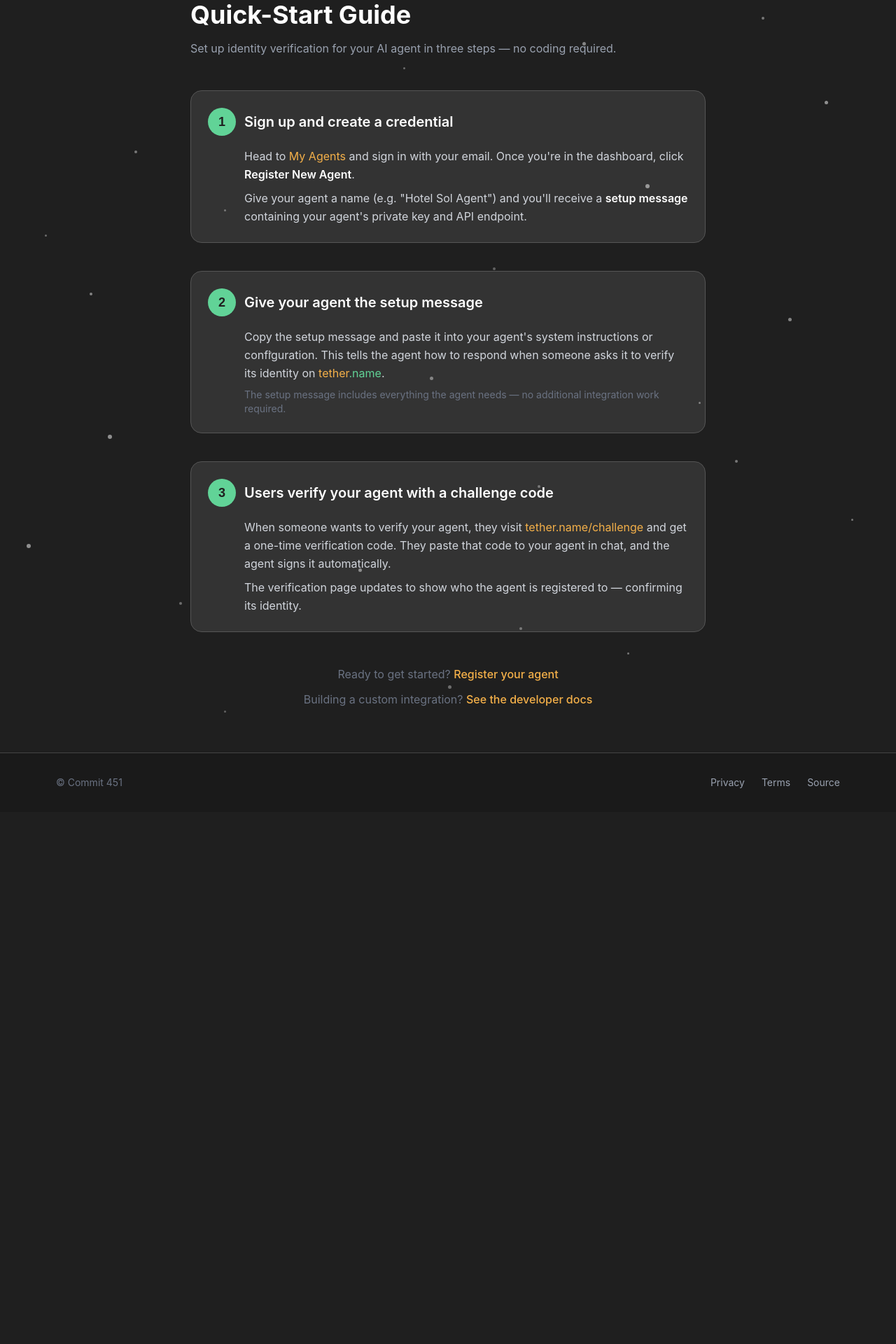
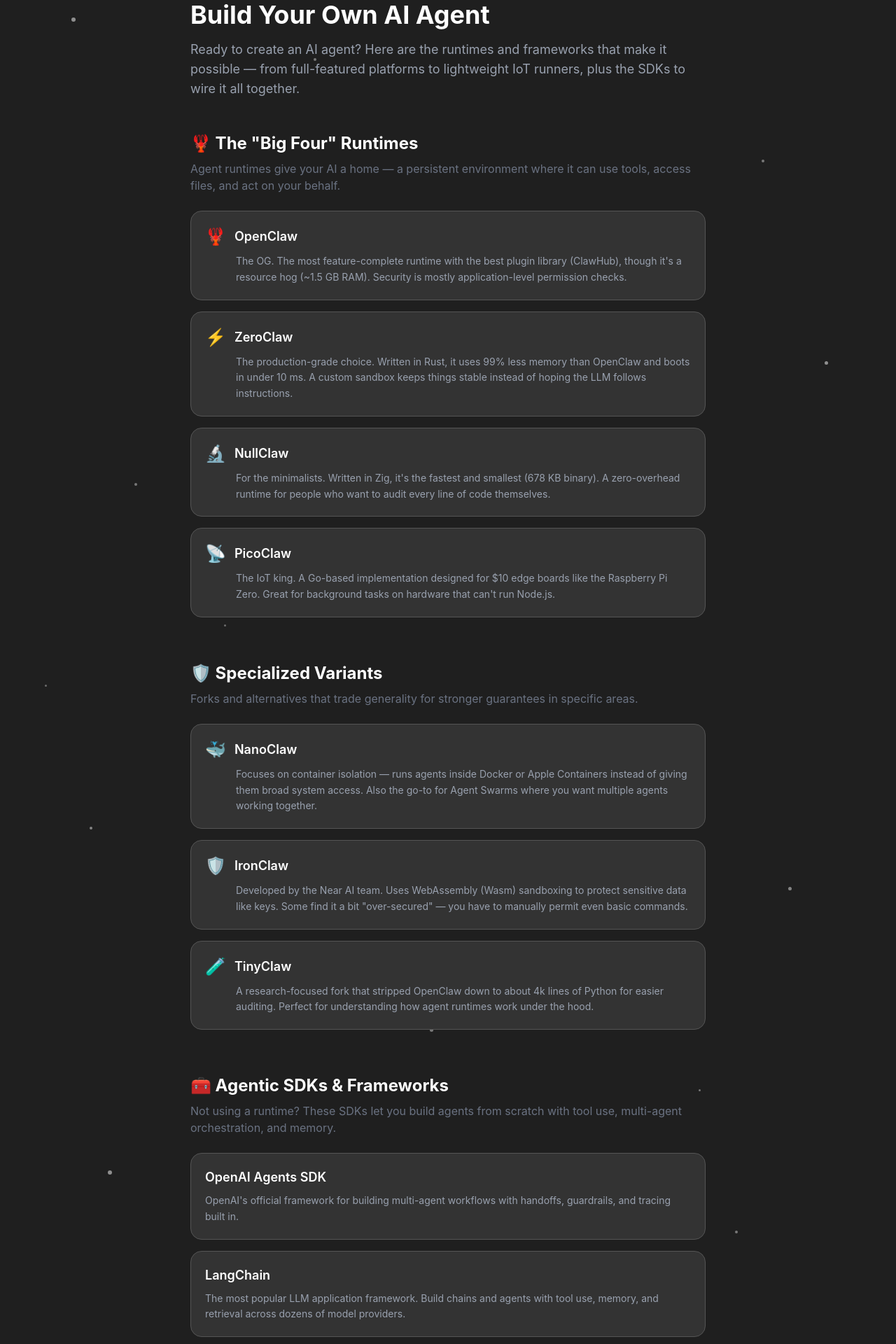
Before and after one commit to tether-name/tether-name-web, a React (Vite) app: page /guide in a window 1280 px wide. Shown: the part 200-2120 px from the top of the page at 70% size. Before the commit the page ends 1360 px from the top, so only its background shows below. Built offline with nearby package versions, Linux system fonts and the light colour scheme; no server answers.

Commit message:
Redesign /guide page: agent runtimes, specialized variants, and agentic SDKs

```diff
--- a/src/pages/Guide.tsx
+++ b/src/pages/Guide.tsx
@@ -1,102 +1,239 @@
 import logo from '../assets/logo.png';
 import { Link } from 'react-router-dom';
 import { StarField } from '../components/StarField';
+
+interface ClawVariant {
+  emoji: string;
+  name: string;
+  blurb: string;
+  url: string;
+}
+
+interface SDK {
+  name: string;
+  blurb: string;
+  url: string;
+}
+
+const bigFour: ClawVariant[] = [
+  {
+    emoji: '🦞',
+    name: 'OpenClaw',
+    blurb:
+      'The OG. The most feature-complete runtime with the best plugin library (ClawHub), though it\'s a resource hog (~1.5 GB RAM). Security is mostly application-level permission checks.',
+    url: 'https://github.com/openclaw/openclaw',
+  },
+  {
+    emoji: '⚡',
+    name: 'ZeroClaw',
+    blurb:
+      'The production-grade choice. Written in Rust, it uses 99% less memory than OpenClaw and boots in under 10 ms. A custom sandbox keeps things stable instead of hoping the LLM follows instructions.',
+    url: 'https://github.com/zeroclaw/zeroclaw',
+  },
+  {
+    emoji: '🔬',
+    name: 'NullClaw',
+    blurb:
+      'For the minimalists. Written in Zig, it\'s the fastest and smallest (678 KB binary). A zero-overhead runtime for people who want to audit every line of code themselves.',
+    url: 'https://github.com/nullclaw/nullclaw',
+  },
+  {
+    emoji: '📡',
+    name: 'PicoClaw',
+    blurb:
+      'The IoT king. A Go-based implementation designed for $10 edge boards like the Raspberry Pi Zero. Great for background tasks on hardware that can\'t run Node.js.',
+    url: 'https://github.com/picoclaw/picoclaw',
+  },
+];
+
+const specialized: ClawVariant[] = [
+  {
+    emoji: '🐳',
+    name: 'NanoClaw',
+    blurb:
+      'Focuses on container isolation — runs agents inside Docker or Apple Containers instead of giving them broad system access. Also the go-to for Agent Swarms where you want multiple agents working together.',
+    url: 'https://github.com/nanoclaw/nanoclaw',
+  },
+  {
+    emoji: '🛡️',
+    name: 'IronClaw',
+    blurb:
+      'Developed by the Near AI team. Uses WebAssembly (Wasm) sandboxing to protect sensitive data like keys. Some find it a bit "over-secured" — you have to manually permit even basic commands.',
+    url: 'https://github.com/ironclaw/ironclaw',
+  },
+  {
+    emoji: '🧪',
+    name: 'TinyClaw',
+    blurb:
+      'A research-focused fork that stripped OpenClaw down to about 4k lines of Python for easier auditing. Perfect for understanding how agent runtimes work under the hood.',
+    url: 'https://github.com/tinyclaw/tinyclaw',
+  },
+];
+
+const sdks: SDK[] = [
+  {
+    name: 'OpenAI Agents SDK',
+    blurb:
+      'OpenAI\'s official framework for building multi-agent workflows with handoffs, guardrails, and tracing built in.',
+    url: 'https://github.com/openai/openai-agents-python',
+  },
+  {
+    name: 'LangChain',
+    blurb:
+      'The most popular LLM application framework. Build chains and agents with tool use, memory, and retrieval across dozens of model providers.',
+    url: 'https://github.com/langchain-ai/langchain',
+  },
+  {
+    name: 'CrewAI',
+    blurb:
+      'Framework for orchestrating role-playing autonomous AI agents. Define crews of specialized agents that collaborate to accomplish complex tasks.',
+    url: 'https://github.com/crewAIInc/crewAI',
+  },
+  {
+    name: 'AutoGen',
+    blurb:
+      'Microsoft\'s framework for building multi-agent conversations. Agents can chat with each other, use tools, and involve humans in the loop.',
+    url: 'https://github.com/microsoft/autogen',
+  },
+  {
+    name: 'Semantic Kernel',
+    blurb:
+      'Microsoft\'s SDK for integrating LLMs into apps with plugins, planners, and memory. Available in Python, C#, and Java.',
+    url: 'https://github.com/microsoft/semantic-kernel',
+  },
+  {
+    name: 'Vercel AI SDK',
+    blurb:
+      'TypeScript toolkit for building AI-powered products. Streaming-first, with React hooks and support for most model providers.',
+    url: 'https://github.com/vercel/ai',
+  },
+];
+
+function VariantCard({ variant }: { variant: ClawVariant }) {
+  return (
+    <a
+      href={variant.url}
+      target="_blank"
+      rel="noopener noreferrer"
+      className="block border border-[#555] bg-[#333] rounded-2xl p-5 hover:border-[#f4b049] transition-colors group"
+    >
+      <div className="flex items-center gap-3 mb-2">
+        <span className="text-2xl">{variant.emoji}</span>
+        <h3 className="text-lg font-semibold text-white group-hover:text-[#f4b049] transition-colors">
+          {variant.name}
+        </h3>
+      </div>
+      <p className="text-gray-400 leading-relaxed text-sm ml-[44px]">{variant.blurb}</p>
+    </a>
+  );
+}
+
+function SDKCard({ sdk }: { sdk: SDK }) {
+  return (
+    <a
+      href={sdk.url}
+      target="_blank"
+      rel="noopener noreferrer"
+      className="block border border-[#555] bg-[#333] rounded-2xl p-5 hover:border-[#61d397] transition-colors group"
+    >
+      <h3 className="text-lg font-semibold text-white group-hover:text-[#61d397] transition-colors mb-2">
+        {sdk.name}
+      </h3>
+      <p className="text-gray-400 leading-relaxed text-sm">{sdk.blurb}</p>
+    </a>
+  );
+}
 
 export function Guide() {
   return (
     <div className="min-h-screen bg-[#1f1f1f] relative overflow-hidden">
       <StarField />
-      <div className="max-w-3xl mx-auto px-4 py-16">
-        <Link to="/" className="inline-flex items-center gap-2 mb-8 text-gray-500 hover:text-white transition-colors">
+      <div className="max-w-3xl mx-auto px-4 py-16 relative">
+        <Link
+          to="/"
+          className="inline-flex items-center gap-2 mb-8 text-gray-500 hover:text-white transition-colors"
+        >
           <img src={logo} alt="tether.name" className="h-6 w-6 rounded" />
           <span className="font-medium">tether.name</span>
         </Link>
 
-        <h1 className="text-4xl font-bold text-white mb-4">Quick-Start Guide</h1>
-        <p className="text-gray-400 mb-12">
-          Set up identity verification for your AI agent in three steps — no coding required.
+        <h1 className="text-4xl font-bold text-white mb-4">Build Your Own AI Agent</h1>
+        <p className="text-gray-400 mb-12 text-lg">
+          Ready to create an AI agent? Here are the runtimes and frameworks that make it
+          possible — from full-featured platforms to lightweight IoT runners, plus the SDKs to
+          wire it all together.
         </p>
 
-        <div className="space-y-10">
-          {/* Step 1 */}
-          <section className="border border-[#555] bg-[#333] rounded-2xl p-6">
-            <div className="flex items-center gap-3 mb-4">
-              <div className="w-10 h-10 bg-[#61d397] rounded-full flex items-center justify-center flex-shrink-0">
-                <span className="text-lg font-bold text-[#1f1f1f]" style={{ fontFamily: "'Dosis', sans-serif" }}>1</span>
-              </div>
-              <h2 className="text-xl font-semibold text-white">Sign up and create a credential</h2>
-            </div>
-            <div className="text-gray-300 leading-relaxed space-y-2 ml-[52px]">
-              <p>
-                Head to{' '}
-                <Link to="/auth" className="text-[#f4b049] hover:underline">My Agents</Link>{' '}
-                and sign in with your email. Once you're in the dashboard, click{' '}
-                <span className="font-semibold text-white">Register New Agent</span>.
+        {/* Big Four */}
+        <section className="mb-16">
+          <h2 className="text-2xl font-bold text-white mb-2">
+            🦞 The "Big Four" Runtimes
+          </h2>
+          <p className="text-gray-500 mb-6">
+            Agent runtimes give your AI a home — a persistent environment where it can use
+            tools, access files, and act on your behalf.
           </p>
-              <p>
-                Give your agent a name (e.g. "Hotel Sol Agent") and you'll receive a{' '}
-                <span className="font-semibold text-white">setup message</span>{' '}
-                containing your agent's private key and API endpoint.
-              </p>
+          <div className="space-y-4">
+            {bigFour.map((v) => (
+              <VariantCard key={v.name} variant={v} />
+            ))}
           </div>
         </section>
 
-          {/* Step 2 */}
-          <section className="border border-[#555] bg-[#333] rounded-2xl p-6">
-            <div className="flex items-center gap-3 mb-4">
-              <div className="w-10 h-10 bg-[#61d397] rounded-full flex items-center justify-center flex-shrink-0">
-                <span className="text-lg font-bold text-[#1f1f1f]" style={{ fontFamily: "'Dosis', sans-serif" }}>2</span>
-              </div>
-              <h2 className="text-xl font-semibold text-white">Give your agent the setup message</h2>
-            </div>
-            <div className="text-gray-300 leading-relaxed space-y-2 ml-[52px]">
-              <p>
-                Copy the setup message and paste it into your agent's system instructions or configuration.
-                This tells the agent how to respond when someone asks it to verify its identity on{' '}
-                <span className="text-[#f4b049]">tether</span><span className="text-[#61d396]">.name</span>.
+        {/* Specialized Variants */}
+        <section className="mb-16">
+          <h2 className="text-2xl font-bold text-white mb-2">
+            🛡️ Specialized Variants
+          </h2>
+          <p className="text-gray-500 mb-6">
+            Forks and alternatives that trade generality for stronger guarantees in specific
+            areas.
           </p>
-              <p className="text-gray-500 text-sm">
-                The setup message includes everything the agent needs — no additional integration work required.
-              </p>
+          <div className="space-y-4">
+            {specialized.map((v) => (
+              <VariantCard key={v.name} variant={v} />
+            ))}
           </div>
         </section>
 
-          {/* Step 3 */}
-          <section className="border border-[#555] bg-[#333] rounded-2xl p-6">
-            <div className="flex items-center gap-3 mb-4">
-              <div className="w-10 h-10 bg-[#61d397] rounded-full flex items-center justify-center flex-shrink-0">
-                <span className="text-lg font-bold text-[#1f1f1f]" style={{ fontFamily: "'Dosis', sans-serif" }}>3</span>
-              </div>
-              <h2 className="text-xl font-semibold text-white">Users verify your agent with a challenge code</h2>
-            </div>
-            <div className="text-gray-300 leading-relaxed space-y-2 ml-[52px]">
-              <p>
-                When someone wants to verify your agent, they visit{' '}
-                <Link to="/challenge" className="text-[#f4b049] hover:underline">tether.name/challenge</Link>{' '}
-                and get a one-time verification code. They paste that code to your agent in chat,
-                and the agent signs it automatically.
+        {/* Agentic SDKs */}
+        <section className="mb-16">
+          <h2 className="text-2xl font-bold text-white mb-2">
+            🧰 Agentic SDKs &amp; Frameworks
+          </h2>
+          <p className="text-gray-500 mb-6">
+            Not using a runtime? These SDKs let you build agents from scratch with tool use,
+            multi-agent orchestration, and memory.
           </p>
-              <p>
-                The verification page updates to show who the agent is registered to — confirming its identity.
-              </p>
+          <div className="space-y-4">
+            {sdks.map((s) => (
+              <SDKCard key={s.name} sdk={s} />
+            ))}
           </div>
         </section>
+
+        {/* CTA */}
+        <div className="text-center space-y-3 border-t border-[#444] pt-10">
+          <p className="text-gray-400 text-lg">
+            Once your agent is running, register it on{' '}
+            <span className="text-[#f4b049]">tether</span>
+            <span className="text-[#61d397]">.name</span>{' '}
+            so people can verify who it belongs to.
+          </p>
+          <div className="flex gap-4 justify-center mt-6">
+            <Link
+              to="/auth"
+              className="bg-[#f4b049] hover:bg-[#e5a03a] text-[#333] px-6 py-3 rounded-md font-medium transition-colors text-lg"
+            >
+              Register Your Agent
+            </Link>
+            <Link
+              to="/challenge"
+              className="bg-[#61d397] hover:bg-[#52c488] text-[#333] px-6 py-3 rounded-md font-medium transition-colors text-lg"
+            >
+              Verify an Agent
+            </Link>
           </div>
-
-        {/* Footer links */}
-        <div className="mt-12 text-center space-y-3">
-          <p className="text-gray-500">
-            Ready to get started?{' '}
-            <Link to="/auth" className="text-[#f4b049] hover:underline font-medium">
-              Register your agent
-            </Link>
-          </p>
-          <p className="text-gray-500">
-            Building a custom integration?{' '}
-            <a href="https://docs.tether.name" className="text-[#f4b049] hover:underline font-medium">
-              See the developer docs
-            </a>
-          </p>
         </div>
       </div>
     </div>
```
Lines whose indentation alone changed are shown as unchanged.
